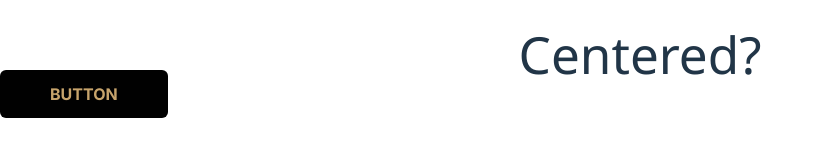
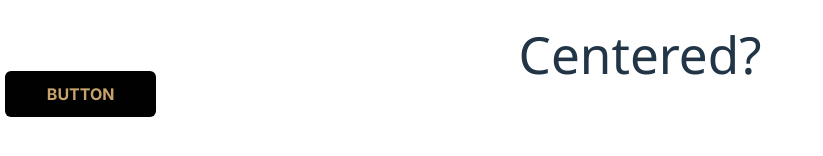
Before and after one commit to lia-2-team-1/webbsite, a React (Vite) app: page / in a window 1280 px wide. Shown: the part 334-490 px from the top of the page, without its empty margins (0-823 px from the left). Built offline with nearby package versions, Linux system fonts and the light colour scheme.

Commit message:
Button finished

```diff
--- a/src/components/Button.css
+++ b/src/components/Button.css
@@ -1,26 +1,10 @@
-/**
- * default:
- *  bg - black
- *  color - sand brown
- *
- *
- *
- *
- *
- * */
-@import url('https://fonts.googleapis.com/css2?family=Inter:ital,opsz,wght@0,14..32,100..900;1,14..32,100..900&display=swap');
-
-@property --black {
-    syntax: "<color>";
-    inherits: false;
-    initial-value: #010101;
-}
-
 .own-Button {
     background: var(--black);
     color: var(--sandy-brown);
 
-    padding: .75rem 3rem;
+    padding: .70rem 2.5rem;
+    margin: 0.15rem 0.3rem;
+
 
     border: 2px solid transparent;
     border-radius: 6px;
@@ -34,7 +18,7 @@
     &:hover,
     &:focus {
         background: #3D3D3D;
-        color: #FAF7F2; /** Primary white */
+        color: var(--spring-wood); /** Primary white */
     }
     &:active {
         background: #B0B0B0;
--- a/src/components/Button.tsx
+++ b/src/components/Button.tsx
@@ -24,11 +24,7 @@ export default function Button({text, linkTo, onClick}: ButtonProps) {
     return (
         <a href={linkTo}
         onClick={onClick}
-        className="
-            own-Button
-            max-w-24
-            max-h-8
-        ">
+        className="own-Button">
         {text == null || "" ? "TEXT IS NULL"  : text}
         </a>
     )
```
